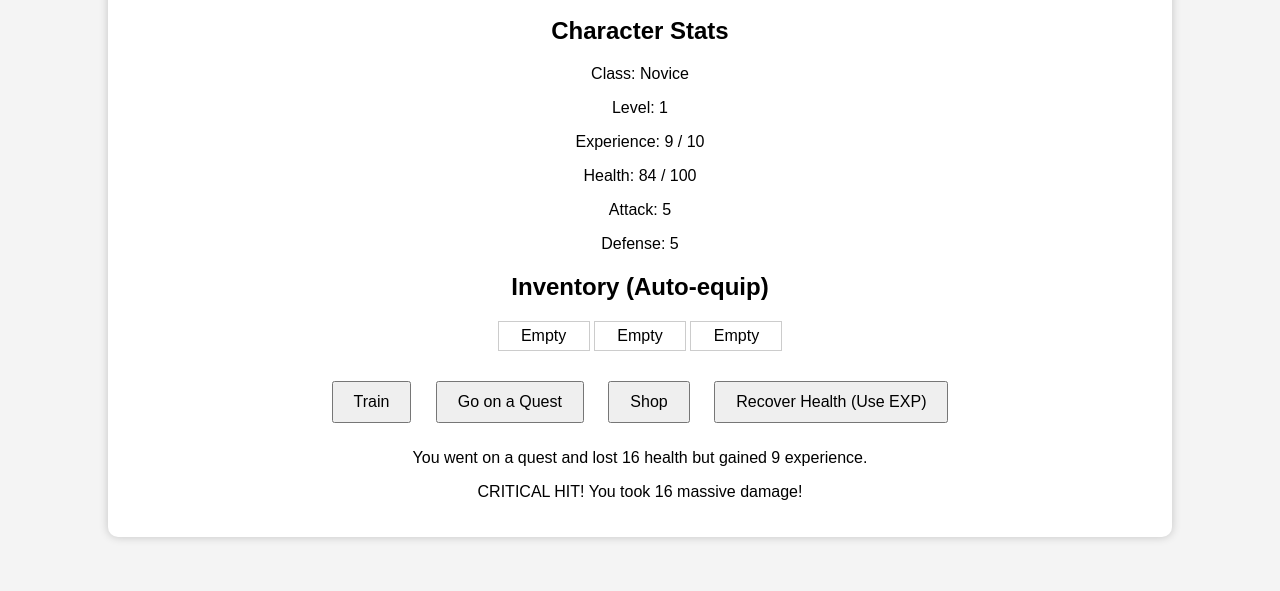
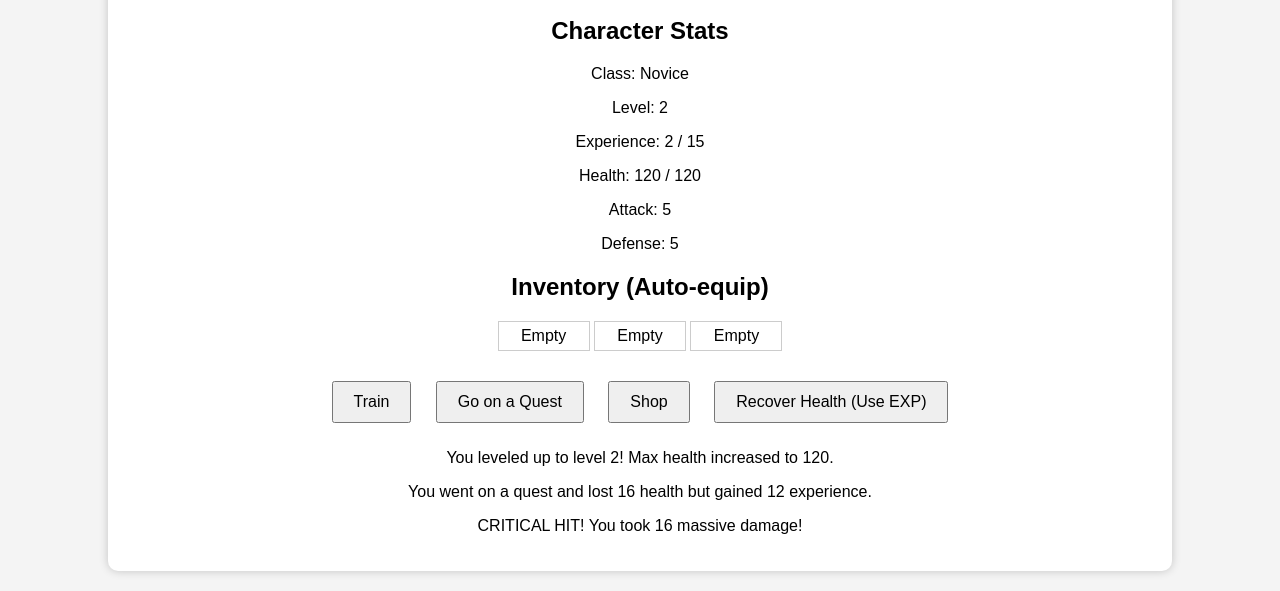
Before and after one commit to hizzybabe/idlerpg, a plain HTML site: page index.html in a window 1280 px wide. Both pictures are taken after a click on the button "Go on a Quest". Shown: the part 229-820 px from the top of the page. Drawn offline with Linux system fonts and the light colour scheme.

Commit message:
first commit

```diff
--- a/index.html
+++ b/index.html
@@ -181,7 +181,7 @@
             }
 
             let expGain = Math.floor((Math.random() * 6) + 4);
-            expGain = Math.floor(expGain * (1 + atk * 0.1));
+            expGain = Math.floor(expGain * (1 + atk * 0.2));
 
             // Wizard bonus
             if (characterClass === "Wizard") {
```
